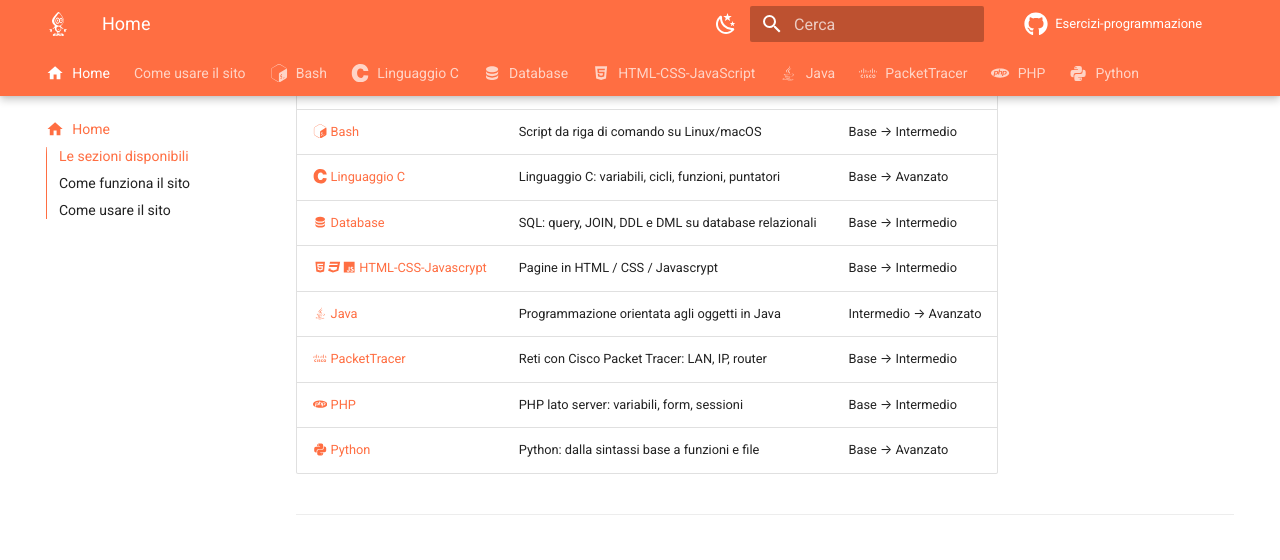
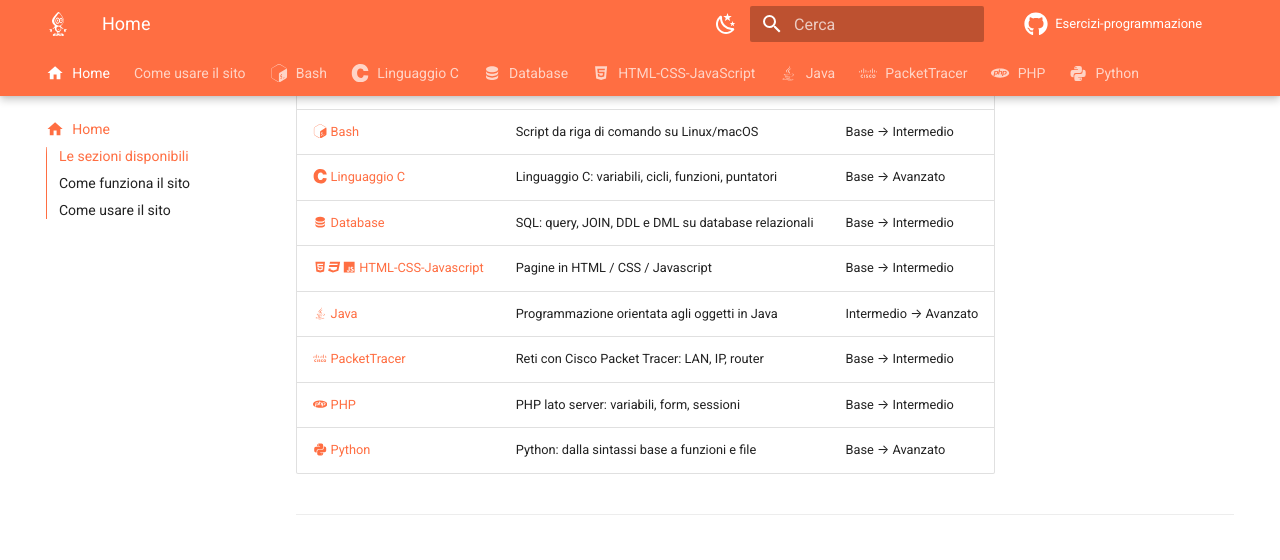
Before and after one commit to dprevedello/Esercizi-programmazione, an MkDocs documentation site: the page built from docs/index.md, in a window 1280 px wide and 900 px high, scrolled down 374 px. Shown: the top 560 px of the window. Built offline with MkDocs 1.6.1 and Material for MkDocs 9.7.7, drawn with Linux system fonts in a browser that asks for light colours; comment, search, counter and statistics services are not loaded.

Commit message:
Corretto refuso 'Javascrypt' in docs/index.md

```diff
--- a/docs/index.md
+++ b/docs/index.md
@@ -18,7 +18,7 @@ la possibilità di provare il codice direttamente dal browser grazie a **OneComp
 | [:simple-gnubash: Bash](bash/index.md) | Script da riga di comando su Linux/macOS | Base → Intermedio |
 | [:simple-c: Linguaggio C](c/index.md) | Linguaggio C: variabili, cicli, funzioni, puntatori | Base → Avanzato |
 | [:material-database: Database](database/index.md) | SQL: query, JOIN, DDL e DML su database relazionali | Base → Intermedio |
-| [:material-language-html5::material-language-css3::material-language-javascript: HTML-CSS-Javascrypt](html-css-javascript/index.md) | Pagine in HTML / CSS / Javascrypt | Base → Intermedio |
+| [:material-language-html5::material-language-css3::material-language-javascript: HTML-CSS-Javascript](html-css-javascript/index.md) | Pagine in HTML / CSS / Javascript | Base → Intermedio |
 | [:material-language-java: Java](java/index.md) | Programmazione orientata agli oggetti in Java | Intermedio → Avanzato |
 | [:simple-cisco: PacketTracer](packettracer/index.md) | Reti con Cisco Packet Tracer: LAN, IP, router | Base → Intermedio |
 | [:material-language-php: PHP](php/index.md) | PHP lato server: variabili, form, sessioni | Base → Intermedio |
```
